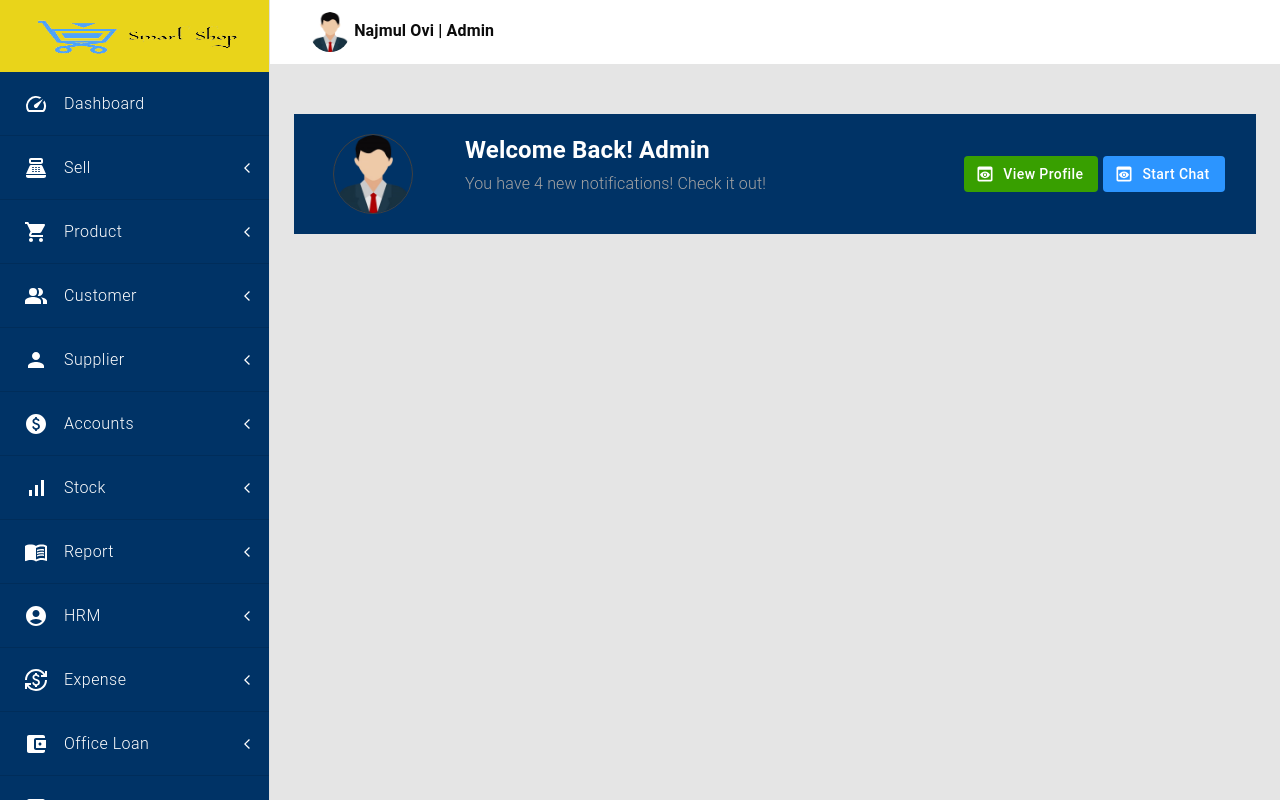
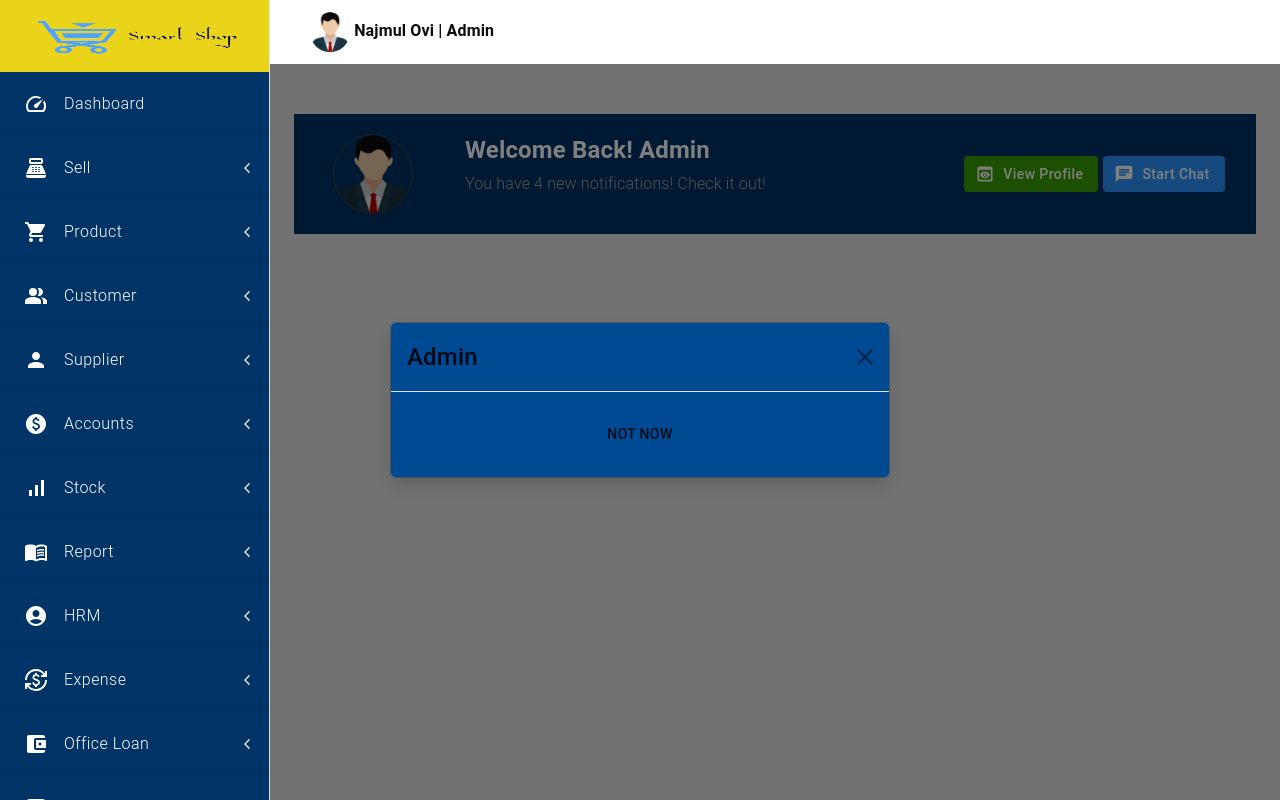
Before and after one commit to imRHB/smart-shop-client, a React (Create React App) app: page /dashboard/test-component in a window 1280 px wide. Both pictures are taken after a click on the button "View Profile". Shown: the top 800 px of the page. Built offline with nearby package versions, Linux system fonts and the light colour scheme; no server answers.

Commit message:
modal added

```diff
--- a/src/pages/Dashboard/UIHome/DashboardNavbar/DashboardNavbar.js
+++ b/src/pages/Dashboard/UIHome/DashboardNavbar/DashboardNavbar.js
@@ -19,7 +19,6 @@ const DashboardNavbar = () => {
                 sx={{ color: "#0C0C0C", fontWeight: "600", display: "flex", alignItems: "center", justifyContent: "center" }}
                 component="div"
             >
-
                 <NavLink to="/dashboard/pos"> <AddIcon sx={{ color: "#0d6efd" }}> </AddIcon></NavLink>
                 <Badge color="error" badgeContent={11} max={10} >
                     <NotificationsNoneIcon sx={{ color: "#0d6efd" }} className={`${styles.usersProfileDropdown}`} />
--- a/src/pages/Dashboard/UIHome/SecondaryNav/SecondaryNav.js
+++ b/src/pages/Dashboard/UIHome/SecondaryNav/SecondaryNav.js
@@ -1,13 +1,17 @@
-import React from 'react';
+import React, { useState } from 'react';
+import { Modal } from 'react-bootstrap';
 import styles from "./SecondaryNav.module.css";
 import Grid from '@mui/material/Grid';
 import Box from '@mui/material/Box';
 import defaultUser from "../../../../assets/images/user.png";
 import { Button } from "@mui/material";
 import PreviewIcon from '@mui/icons-material/Preview';
-
+import ChatIcon from '@mui/icons-material/Chat';
 
 const SecondaryNav = () => {
+    const [show, setShow] = useState(false);
+    const handleClose = () => setShow(false);
+    const handleShow = () => setShow(true);
     return (
         <div className={`${styles.navContainer}`}>
             <Grid container spacing={3}>
@@ -55,11 +59,30 @@ const SecondaryNav = () => {
 
                 </Grid>
                 <Grid item xs={12} sm={3} md={4} sx={{ display: "flex", alignItems: "center", justifyContent: "center" }}>
-                    <Button className={`${styles.viewProfile}`} startIcon={<PreviewIcon />}>View Profile</Button>
-                    <Button className={`${styles.startChat}`} startIcon={<PreviewIcon />}>Start Chat</Button>
+                    <Button onClick={handleShow} className={`${styles.viewProfile}`} startIcon={<PreviewIcon />}>View Profile</Button>
+                    <Button className={`${styles.startChat}`} startIcon={<ChatIcon />}>Start Chat</Button>
 
                 </Grid>
             </Grid>
+            {/* order now form */}
+            <Modal show={show} centered onHide={handleClose}
+
+            >
+                <div className='shadow rounded' style={{ 'backgroundColor': '#004a94' }}>
+
+
+                    <Modal.Header closeButton>
+                        <Modal.Title>Admin</Modal.Title>
+                    </Modal.Header>
+                    <Modal.Body>
+
+                        <Button className="d-block mx-auto mx-3 my-2 btn  w-75" variant="secondary" onClick={handleClose}>
+                            Not Now
+                        </Button>
+
+                    </Modal.Body>
+                </div>
+            </Modal>
         </div>
     );
 };
```
